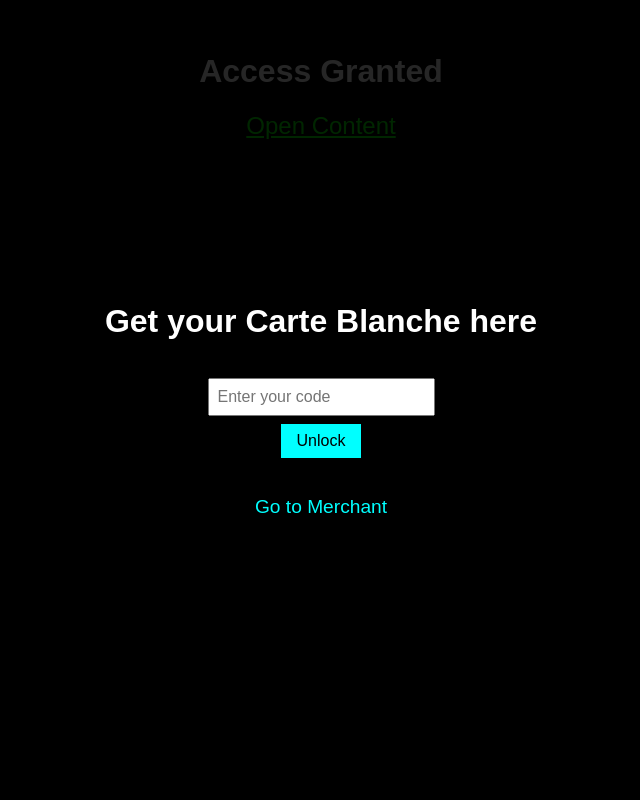
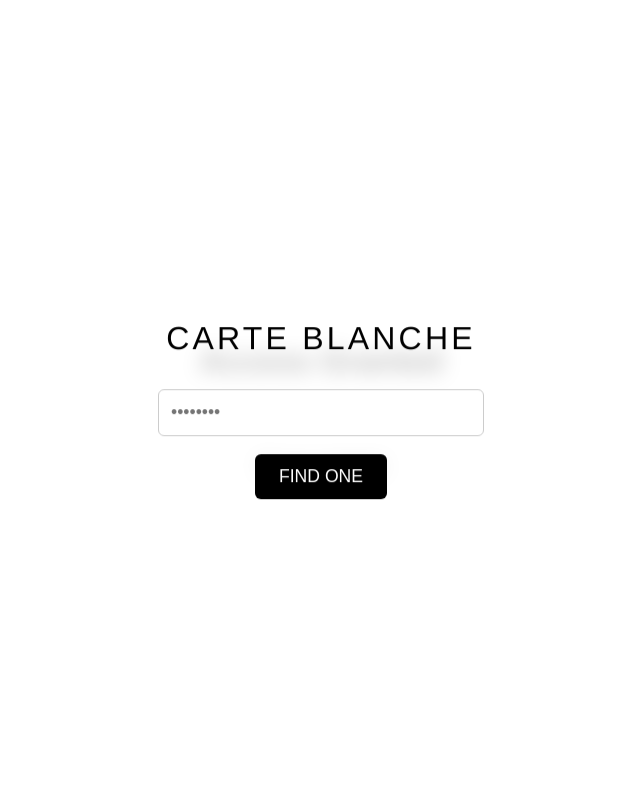
Before and after one commit to onlymatt43/carte_blanche, a Flask app: page /unlock in a window 1280 px wide. Shown: the whole page, without its empty margins (319-959 px from the left). Run offline with Flask 3, Linux system fonts and the light colour scheme.

Commit message:
Add files via upload

```diff
--- a/templates/unlock.html
+++ b/templates/unlock.html
@@ -3,32 +3,31 @@
 <html lang="en">
 <head>
   <meta charset="UTF-8">
-  <title>Secure Access</title>
+  <title>Unlock Access</title>
   <style>
-    body {
+    html, body {
       margin: 0;
       padding: 0;
-      font-family: sans-serif;
-      height: 100vh;
-      background: #000;
+      height: 100%;
       overflow: hidden;
-      position: relative;
-      color: white;
+      font-family: 'Helvetica Neue', sans-serif;
+      background: transparent;
     }
 
     .overlay {
+  animation: floaty 6s ease-in-out infinite;
       position: absolute;
       top: 0; left: 0;
       width: 100%;
       height: 100%;
-      background: rgba(0, 0, 0, 0.85);
+      backdrop-filter: blur(10px);
+      background-color: rgba(255, 255, 255, 0.75);
       display: flex;
       flex-direction: column;
       align-items: center;
       justify-content: center;
-      text-align: center;
-      transition: opacity 2s ease;
       z-index: 10;
+      transition: opacity 1.5s ease;
     }
 
     .overlay.fade-out {
@@ -36,58 +35,78 @@
       pointer-events: none;
     }
 
-    .overlay input {
-      margin-top: 1em;
-      padding: 0.5em;
-      font-size: 1em;
+    h1 {
+      font-size: 2em;
+      color: #000;
+      margin-bottom: 1em;
     }
 
-    .overlay button {
-      margin-top: 0.5em;
-      padding: 0.5em 1em;
-      font-size: 1em;
-      background: #0ff;
-      border: none;
-      cursor: pointer;
+    input {
+      padding: 12px;
+      font-size: 1.1em;
+      width: 300px;
+      border: 1px solid #ccc;
+      border-radius: 6px;
+      margin-bottom: 1em;
     }
 
-    .overlay a {
-      margin-top: 2em;
-      color: #0ff;
-      text-decoration: none;
-      font-size: 1.2em;
+    button {
+      padding: 12px 24px;
+      font-size: 1.1em;
+      border: none;
+      background: #000;
+      color: #fff;
+      border-radius: 6px;
+      cursor: pointer;
+      transition: background 0.3s ease;
+    }
+
+    button:hover {
+      background: #333;
     }
 
     .content {
+      display: flex;
+      flex-direction: column;
+      align-items: center;
+      justify-content: center;
+      height: 100%;
+      color: #000;
+      z-index: 1;
       position: relative;
-      z-index: 1;
-      padding: 2rem;
-      text-align: center;
     }
 
     .content a {
-      color: #0f0;
-      font-size: 1.5em;
+      color: #000;
+      font-size: 1.3em;
+      text-decoration: none;
+      margin-top: 2em;
     }
-  </style>
+
+    @keyframes floaty {
+      0% { transform: translateY(0px); }
+      50% { transform: translateY(-10px); }
+      100% { transform: translateY(0px); }
+    }
+    </style>
+
 </head>
 <body>
 
 <div class="overlay" id="glass">
-  <h1>Get your Carte Blanche here</h1>
-  <input type="text" id="codeInput" placeholder="Enter your code">
-  <button onclick="submitCode()">Unlock</button>
-  <a href="#" target="_blank">Go to Merchant</a>
+  <h1 style="font-weight: 500; letter-spacing: 0.1em;">CARTE BLANCHE</h1>
+  <input type="text" id="codeInput" placeholder="••••••••">
+  <button onclick="submitCode()">FIND ONE</button>
 </div>
 
 <div class="content">
   <h1>Access Granted</h1>
-  <a href="{{ link }}" target="_blank">Open Content</a>
+  <a href="{{ link }}" target="_blank">Go to content</a>
 </div>
 
 <script>
   function submitCode() {
-    const code = document.getElementById('codeInput').value;
+    const code = document.getElementById("codeInput").value;
     const params = new URLSearchParams(window.location.search);
     const token = params.get("token");
 
```
